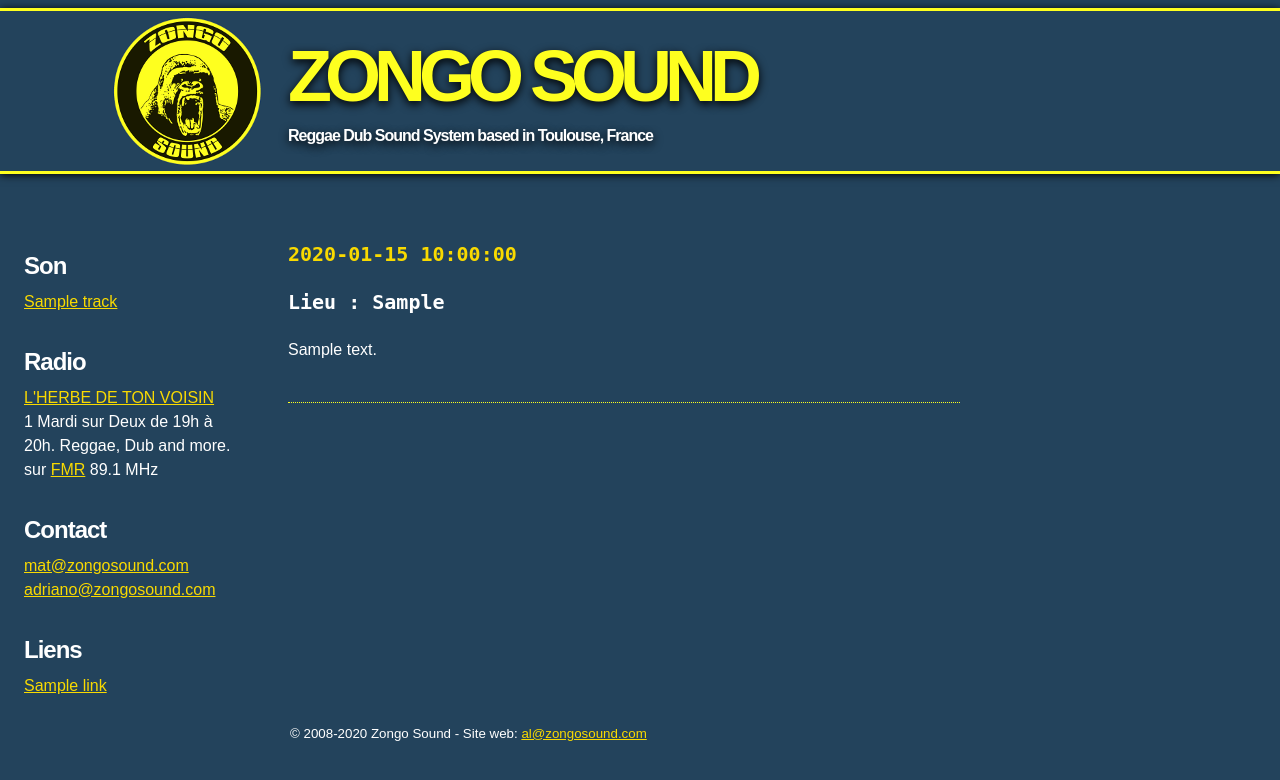
After one commit to amarandon/zongo-engine, a Python web app: template templates/public/event.html in a window 1280 px wide. The commit adds this page. Shown: the top 780 px of the page. Run offline with Jinja, Linux system fonts and the light colour scheme; the template is opened without the code that fills it: most values are stand-ins (such as "Sample title", 1, 10 or a date in 2020).

Commit message:
Event page with permalink.

```diff
--- a/app.yml
+++ b/app.yml
@@ -13,6 +13,9 @@ handlers:
   static_dir: scripts
 - url: /images
   static_dir: images
+- url: /remote_api
+  script: $PYTHON_LIB/google/appengine/ext/remote_api/handler.py
+  login: admin
 - url: /admin.*
   script: main.py
   login: admin
--- a/main.py
+++ b/main.py
@@ -58,6 +58,7 @@ def application():
                ('/events/images/(\d+)', EventImage),
                ('/events/images/(\d+).jpg', EventImage),
                ('/events/small_images/(\d+).jpg', EventSmallImage),
+               ('/events/([^/]+)/?', EventPage),
                ('/admin', AdminPage),
                ('/tests', TestPage) ]
     for model in models:
--- a/stylesheets/style.css
+++ b/stylesheets/style.css
@@ -43,15 +43,15 @@ h1 {
 
 #page-heading-logo {
     float: left;
-    margin-left: 114px;
-    margin-right: 72px;
+    margin-left: 112px;
+    margin-right: 26px;
 }
+
 
 #left {
   float: left;
   width: 216px;
-  margin-left: 48px;
-  margin-right: 72px;
+  margin-left: 24px;
   text-align: left;
 }
 
@@ -78,8 +78,9 @@ p {
 }
 
 #content {
+  margin-left: 48px;
   float: left;
-  max-width: 672px;
+  width: 672px;
 }
 
 ul {
@@ -96,7 +97,7 @@ li {
   clear: both;
   margin: 24px;
   margin-left: 0;
-  padding-left: 336px;
+  padding-left: 290px;
   font-size: smaller;
 }
 
@@ -134,13 +135,17 @@ p.event-description {
     margin-top: 0;
 }
 
+p.event-permalink {
+  clear: both;
+}
+
 .clear {
   clear: both;
 }
 
-p.event-location {
-  color: black;
-  font-size: large;
+.event-location {
+  color: white;
+  font-size: x-large;
   font-family: monospace;
   font-weight: bold;
 }
@@ -148,6 +153,7 @@ p.event-location {
 p.event-image {
   float: left;
   margin: 0 1.8em .5em 0;
+  margin-bottom: 24px;
   padding: 4px 4px 0 4px;
   background: white;
   -moz-border-radius: 5px;
@@ -171,15 +177,6 @@ p.event-image a:hover {
 
 .img-link img {
     display: block;
-}
-
-
-p.event-location a {
-  color: black;
-}
-
-p.event-location a:hover {
-  background-color: #F9DA00;
 }
 
 /* Admin */
--- a/templates/layout.html
+++ b/templates/layout.html
@@ -3,13 +3,13 @@
 "http://www.w3.org/TR/xhtml11/DTD/xhtml11.dtd">
 <html xmlns="http://www.w3.org/1999/xhtml">
   <head>
-    <title>Zongo Sound - Toulouse Reggae Dub Producer and Sound System</title>
+    <title>Zongo Sound - {% block title %}Toulouse Reggae Dub Sound System{% endblock %}</title>
     <link rel="stylesheet" type="text/css" media="screen" href="/stylesheets/style.css" />
     {% block extra_css %}{% endblock %}
     <link rel="alternate" type="application/atom+xml"
     href="/events/atom" />
-    <meta name="description" content="Zongo Sound is a reggae dub producer and
-    sound system organizer based in Toulouse, France." />
+    <meta name="description" content="Zongo Sound is a reggae dub
+    sound system based in Toulouse, France." />
   </head>
   <body>
     <div id="page-heading">
@@ -20,14 +20,15 @@
       </a>
       <h1>ZONGO SOUND</h1>
       <p>
-        Reggae Dub Producer and Sound System Organizer based in Toulouse, France
+        Reggae Dub Sound System based in Toulouse, France
       </p>
       <div class="clear"></div>
     </div>
     <div id="page-content">
     {% block content %}{% endblock %}
     </div>
-    <div id="page-footer">© 2008-{{year}} Zongo Sound
+    <div id="page-footer">© 2008-{{year}} Zongo Sound - Site web: <span
+        class="mystery">al arobase zongosound point com</span>
     </div>
     {% block extra_javascript %}{% endblock %}
   </body>
--- /dev/null
+++ b/templates/public/event.html
@@ -0,0 +1,25 @@
+{% extends "public/layout.html" %}
+{% block title %}
+{{ event.title }}
+{% endblock %}
+{% block public_content %}
+  <div class="event-entry">
+    <p class="event-date">
+    {{ event.formatted_date }}
+    </p>
+    <p class="event-location">
+    Lieu : {{ event.formatted_location }}
+    </p>
+    {% if event.image %}
+    <p class="event-image"><a class="img-link" href="/events/images/{{ event.id }}.jpg"
+      title="Flyer {{event.title}} grand format"><img src="/events/small_images/{{ event.id }}.jpg"
+      alt="Flyer {{event.title}} petit format"/>Flyer</a></p>
+    {% endif %}
+    {% for p in event.description_paragraphs %}
+    <p  class="event-description">
+    {{ p }}
+    </p>
+    {% endfor %}
+    <p class="clear"></p>
+  </div>
+{% endblock %}
--- a/templates/index.html
+++ b/templates/public/layout.html
@@ -24,7 +24,10 @@
   </div>
   <div id="contact">
     <h2>Contact</h2>
-    <span class="mystery">mat arobase zongosound point com</span>
+    <ul>
+      <li><span class="mystery">mat arobase zongosound point com</span></li>
+      <li><span class="mystery">adriano arobase zongosound point com</span></li>
+    </ul>
   </div>
   <div id="friends">
     <h2>Liens</h2>
@@ -39,28 +42,8 @@
 </div>
 
 <div id="content">
-  <h2>Soirées / Dances</h2>
-  {% for event in events %}
-  <div class="event-entry">
-    <p class="event-date">
-    {{ event.formatted_date }}
-    </p>
-    <p class="event-location">
-    {{ event.formatted_location }}
-    </p>
-    {% if event.image %}
-    <p class="event-image"><a class="img-link" href="/events/images/{{ event.id }}.jpg"
-      title="Flyer {{event.title}} grand format"><img src="/events/small_images/{{ event.id }}.jpg"
-      alt="Flyer {{event.title}} petit format"/>Flyer</a></p>
-    {% endif %}
-    {% for p in event.description_paragraphs %}
-    <p  class="event-description">
-    {{ p }}
-    </p>
-    {% endfor %}
-    <p class="clear"></p>
-  </div>
-  {% endfor %}
+  {% block public_content %}
+  {% endblock %}
 </div>
 <script type="text/javascript">
   // <!--
```
Also changed, not shown: models.py (+17 -0 lines), public_handlers.py (+18 -1 lines), templates/public/index.html (added, +28 -0 lines), tests/test_functional.py (+25 -0 lines), tests/test_model.py (+9 -0 lines), tests/small_cows.jpg (added).
